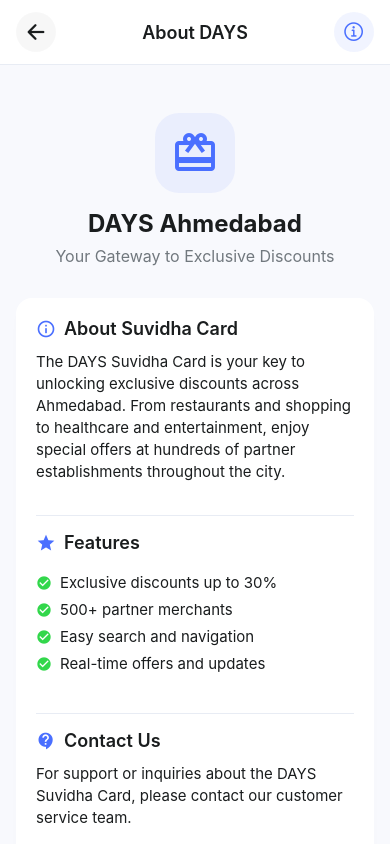
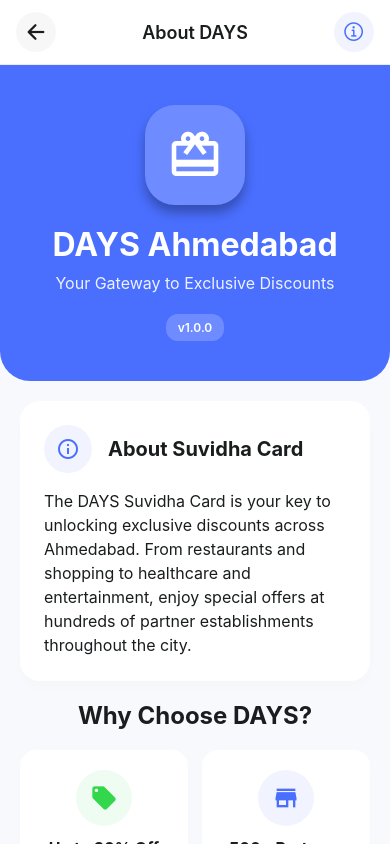
Before and after one commit to panchamjain/DAYS-Suvidha-Search-App, a React Native app: screen /About in a window 390 px wide. Built offline with nearby package versions, Linux system fonts and the light colour scheme; no server answers.

Commit message:
Fix branch list and About screen

```diff
--- a/screens/AboutScreen.tsx
+++ b/screens/AboutScreen.tsx
@@ -1,82 +1,179 @@
 import React from 'react';
-import { View, Text, StyleSheet, SafeAreaView, StatusBar, ScrollView } from 'react-native';
+import { View, Text, StyleSheet, SafeAreaView, StatusBar, ScrollView, TouchableOpacity, Linking } from 'react-native';
 import { MaterialIcons } from '@expo/vector-icons';
 import Header from '../components/Header';
 import Colors from '../constants/Colors';
 
 const AboutScreen = () => {
+  const handleContactPress = () => {
+    // You can replace this with actual contact information
+    Linking.openURL('tel:+919876543210');
+  };
+
+  const handleEmailPress = () => {
+    Linking.openURL('mailto:support@daysahmedabad.com');
+  };
+
+  const handleWebsitePress = () => {
+    Linking.openURL('https://www.daysahmedabad.com');
+  };
+
+  const handleSocialPress = (platform: string) => {
+    const urls = {
+      facebook: 'https://facebook.com/daysahmedabad',
+      instagram: 'https://instagram.com/daysahmedabad',
+      twitter: 'https://twitter.com/daysahmedabad'
+    };
+    Linking.openURL(urls[platform as keyof typeof urls]);
+  };
+
   return (
     <SafeAreaView style={styles.container}>
       <StatusBar backgroundColor={Colors.card} barStyle="dark-content" />
       <Header title="About DAYS" showBackButton />
 
       <ScrollView style={styles.scrollView} showsVerticalScrollIndicator={false}>
-        <View style={styles.content}>
+        {/* Hero Section */}
+        <View style={styles.heroSection}>
           <View style={styles.logoContainer}>
             <View style={styles.logo}>
-              <MaterialIcons name="card-giftcard" size={48} color={Colors.primary} />
+              <MaterialIcons name="card-giftcard" size={56} color="white" />
+            </View>
           </View>
           <Text style={styles.appName}>DAYS Ahmedabad</Text>
           <Text style={styles.tagline}>Your Gateway to Exclusive Discounts</Text>
+          <View style={styles.versionBadge}>
+            <Text style={styles.versionText}>v1.0.0</Text>
+          </View>
         </View>
 
+        {/* About Card */}
         <View style={styles.card}>
-            <View style={styles.section}>
-              <View style={styles.sectionHeader}>
-                <MaterialIcons name="info-outline" size={20} color={Colors.primary} />
-                <Text style={styles.sectionTitle}>About Suvidha Card</Text>
+          <View style={styles.cardHeader}>
+            <View style={styles.cardIcon}>
+              <MaterialIcons name="info-outline" size={24} color={Colors.primary} />
             </View>
-              <Text style={styles.description}>
+            <Text style={styles.cardTitle}>About Suvidha Card</Text>
+          </View>
+          <Text style={styles.cardDescription}>
             The DAYS Suvidha Card is your key to unlocking exclusive discounts across Ahmedabad.
             From restaurants and shopping to healthcare and entertainment, enjoy special offers
             at hundreds of partner establishments throughout the city.
           </Text>
         </View>
 
-            <View style={styles.divider} />
+        {/* Features Grid */}
+        <View style={styles.featuresContainer}>
+          <Text style={styles.sectionTitle}>Why Choose DAYS?</Text>
+          <View style={styles.featuresGrid}>
+            <View style={styles.featureCard}>
+              <View style={[styles.featureIcon, { backgroundColor: `${Colors.secondary}15` }]}>
+                <MaterialIcons name="local-offer" size={28} color={Colors.secondary} />
+              </View>
+              <Text style={styles.featureTitle}>Up to 30% Off</Text>
+              <Text style={styles.featureDescription}>Exclusive discounts at partner merchants</Text>
+            </View>
 
-            <View style={styles.section}>
-              <View style={styles.sectionHeader}>
-                <MaterialIcons name="star" size={20} color={Colors.primary} />
-                <Text style={styles.sectionTitle}>Features</Text>
+            <View style={styles.featureCard}>
+              <View style={[styles.featureIcon, { backgroundColor: `${Colors.primary}15` }]}>
+                <MaterialIcons name="store" size={28} color={Colors.primary} />
               </View>
-              <View style={styles.featuresList}>
-                <View style={styles.featureItem}>
-                  <MaterialIcons name="check-circle" size={16} color={Colors.secondary} />
-                  <Text style={styles.featureText}>Exclusive discounts up to 30%</Text>
+              <Text style={styles.featureTitle}>500+ Partners</Text>
+              <Text style={styles.featureDescription}>Wide network of trusted merchants</Text>
             </View>
-                <View style={styles.featureItem}>
-                  <MaterialIcons name="check-circle" size={16} color={Colors.secondary} />
-                  <Text style={styles.featureText}>500+ partner merchants</Text>
+
+            <View style={styles.featureCard}>
+              <View style={[styles.featureIcon, { backgroundColor: `${Colors.warning}15` }]}>
+                <MaterialIcons name="search" size={28} color={Colors.warning} />
               </View>
-                <View style={styles.featureItem}>
-                  <MaterialIcons name="check-circle" size={16} color={Colors.secondary} />
-                  <Text style={styles.featureText}>Easy search and navigation</Text>
+              <Text style={styles.featureTitle}>Easy Search</Text>
+              <Text style={styles.featureDescription}>Find deals near you instantly</Text>
             </View>
-                <View style={styles.featureItem}>
-                  <MaterialIcons name="check-circle" size={16} color={Colors.secondary} />
-                  <Text style={styles.featureText}>Real-time offers and updates</Text>
+
+            <View style={styles.featureCard}>
+              <View style={[styles.featureIcon, { backgroundColor: `${Colors.info}15` }]}>
+                <MaterialIcons name="update" size={28} color={Colors.info} />
+              </View>
+              <Text style={styles.featureTitle}>Real-time Updates</Text>
+              <Text style={styles.featureDescription}>Latest offers and notifications</Text>
             </View>
           </View>
         </View>
 
-            <View style={styles.divider} />
-
-            <View style={styles.section}>
-              <View style={styles.sectionHeader}>
-                <MaterialIcons name="contact-support" size={20} color={Colors.primary} />
-                <Text style={styles.sectionTitle}>Contact Us</Text>
+        {/* Stats Section */}
+        <View style={styles.statsContainer}>
+          <View style={styles.statItem}>
+            <Text style={styles.statNumber}>500+</Text>
+            <Text style={styles.statLabel}>Partner Merchants</Text>
           </View>
-              <Text style={styles.description}>
-                For support or inquiries about the DAYS Suvidha Card, please contact our customer service team.
-              </Text>
+          <View style={styles.statDivider} />
+          <View style={styles.statItem}>
+            <Text style={styles.statNumber}>50K+</Text>
+            <Text style={styles.statLabel}>Happy Customers</Text>
+          </View>
+          <View style={styles.statDivider} />
+          <View style={styles.statItem}>
+            <Text style={styles.statNumber}>₹10L+</Text>
+            <Text style={styles.statLabel}>Savings Generated</Text>
           </View>
         </View>
 
+        {/* Contact Section */}
+        <View style={styles.contactSection}>
+          <Text style={styles.sectionTitle}>Get in Touch</Text>
+          <Text style={styles.contactDescription}>
+            Have questions or need support? We're here to help you make the most of your DAYS experience.
+          </Text>
+
+          <View style={styles.contactButtons}>
+            <TouchableOpacity style={styles.contactButton} onPress={handleContactPress}>
+              <MaterialIcons name="phone" size={20} color="white" />
+              <Text style={styles.contactButtonText}>Call Us</Text>
+            </TouchableOpacity>
+
+            <TouchableOpacity style={[styles.contactButton, styles.emailButton]} onPress={handleEmailPress}>
+              <MaterialIcons name="email" size={20} color={Colors.primary} />
+              <Text style={[styles.contactButtonText, styles.emailButtonText]}>Email</Text>
+            </TouchableOpacity>
+          </View>
+
+          <TouchableOpacity style={styles.websiteButton} onPress={handleWebsitePress}>
+            <MaterialIcons name="language" size={20} color={Colors.primary} />
+            <Text style={styles.websiteButtonText}>Visit Website</Text>
+          </TouchableOpacity>
+        </View>
+
+        {/* Social Media */}
+        <View style={styles.socialSection}>
+          <Text style={styles.socialTitle}>Follow Us</Text>
+          <View style={styles.socialButtons}>
+            <TouchableOpacity
+              style={[styles.socialButton, { backgroundColor: '#1877F2' }]}
+              onPress={() => handleSocialPress('facebook')}
+            >
+              <MaterialIcons name="facebook" size={24} color="white" />
+            </TouchableOpacity>
+
+            <TouchableOpacity
+              style={[styles.socialButton, { backgroundColor: '#E4405F' }]}
+              onPress={() => handleSocialPress('instagram')}
+            >
+              <MaterialIcons name="camera-alt" size={24} color="white" />
+            </TouchableOpacity>
+
+            <TouchableOpacity
+              style={[styles.socialButton, { backgroundColor: '#1DA1F2' }]}
+              onPress={() => handleSocialPress('twitter')}
+            >
+              <MaterialIcons name="alternate-email" size={24} color="white" />
+            </TouchableOpacity>
+          </View>
+        </View>
+
+        {/* Footer */}
         <View style={styles.footer}>
-            <Text style={styles.footerText}>Version 1.0.0</Text>
-            <Text style={styles.footerText}>© 2024 DAYS Ahmedabad</Text>
-          </View>
+          <Text style={styles.footerText}>© 2024 DAYS Ahmedabad. All rights reserved.</Text>
+          <Text style={styles.footerSubtext}>Made with ❤️ for Ahmedabad</Text>
         </View>
       </ScrollView>
     </SafeAreaView>
@@ -91,89 +188,276 @@ const styles = StyleSheet.create({
   scrollView: {
     flex: 1,
   },
-  content: {
-    padding: 16,
+  heroSection: {
+    alignItems: 'center',
+    paddingVertical: 40,
+    paddingHorizontal: 20,
+    backgroundColor: Colors.primary,
+    borderBottomLeftRadius: 30,
+    borderBottomRightRadius: 30,
   },
   logoContainer: {
-    alignItems: 'center',
-    paddingVertical: 32,
+    marginBottom: 20,
   },
   logo: {
-    width: 80,
-    height: 80,
+    width: 100,
+    height: 100,
+    borderRadius: 30,
+    backgroundColor: 'rgba(255, 255, 255, 0.2)',
+    justifyContent: 'center',
+    alignItems: 'center',
+    shadowColor: '#000',
+    shadowOffset: { width: 0, height: 8 },
+    shadowOpacity: 0.3,
+    shadowRadius: 12,
+    elevation: 8,
+  },
+  appName: {
+    fontSize: 32,
+    fontWeight: 'bold',
+    color: 'white',
+    marginBottom: 8,
+    textAlign: 'center',
+  },
+  tagline: {
+    fontSize: 16,
+    color: 'rgba(255, 255, 255, 0.9)',
+    textAlign: 'center',
+    marginBottom: 20,
+    lineHeight: 22,
+  },
+  versionBadge: {
+    backgroundColor: 'rgba(255, 255, 255, 0.2)',
+    paddingHorizontal: 12,
+    paddingVertical: 6,
+    borderRadius: 12,
+  },
+  versionText: {
+    color: 'white',
+    fontSize: 12,
+    fontWeight: '600',
+  },
+  card: {
+    backgroundColor: Colors.card,
+    borderRadius: 20,
+    padding: 24,
+    margin: 20,
+    shadowColor: Colors.cardShadow,
+    shadowOffset: { width: 0, height: 8 },
+    shadowOpacity: 0.15,
+    shadowRadius: 12,
+    elevation: 8,
+  },
+  cardHeader: {
+    flexDirection: 'row',
+    alignItems: 'center',
+    marginBottom: 16,
+  },
+  cardIcon: {
+    width: 48,
+    height: 48,
     borderRadius: 24,
     backgroundColor: `${Colors.primary}15`,
     justifyContent: 'center',
     alignItems: 'center',
-    marginBottom: 16,
+    marginRight: 16,
   },
-  appName: {
+  cardTitle: {
+    fontSize: 20,
+    fontWeight: 'bold',
+    color: Colors.text,
+    flex: 1,
+  },
+  cardDescription: {
+    fontSize: 16,
+    color: Colors.text,
+    lineHeight: 24,
+  },
+  featuresContainer: {
+    paddingHorizontal: 20,
+    marginBottom: 20,
+  },
+  sectionTitle: {
     fontSize: 24,
     fontWeight: 'bold',
     color: Colors.text,
-    marginBottom: 8,
-  },
-  tagline: {
-    fontSize: 16,
-    color: Colors.textLight,
+    marginBottom: 20,
     textAlign: 'center',
   },
-  card: {
+  featuresGrid: {
+    flexDirection: 'row',
+    flexWrap: 'wrap',
+    justifyContent: 'space-between',
+  },
+  featureCard: {
+    width: '48%',
     backgroundColor: Colors.card,
     borderRadius: 16,
     padding: 20,
-    marginBottom: 24,
+    marginBottom: 16,
+    alignItems: 'center',
+    shadowColor: Colors.cardShadow,
+    shadowOffset: { width: 0, height: 4 },
+    shadowOpacity: 0.1,
+    shadowRadius: 8,
+    elevation: 4,
+  },
+  featureIcon: {
+    width: 56,
+    height: 56,
+    borderRadius: 28,
+    justifyContent: 'center',
+    alignItems: 'center',
+    marginBottom: 12,
+  },
+  featureTitle: {
+    fontSize: 16,
+    fontWeight: 'bold',
+    color: Colors.text,
+    marginBottom: 8,
+    textAlign: 'center',
+  },
+  featureDescription: {
+    fontSize: 14,
+    color: Colors.textLight,
+    textAlign: 'center',
+    lineHeight: 20,
+  },
+  statsContainer: {
+    flexDirection: 'row',
+    backgroundColor: Colors.card,
+    borderRadius: 20,
+    padding: 24,
+    marginHorizontal: 20,
+    marginBottom: 20,
     shadowColor: Colors.cardShadow,
     shadowOffset: { width: 0, height: 8 },
     shadowOpacity: 0.15,
     shadowRadius: 12,
-    elevation: 5,
+    elevation: 8,
   },
-  section: {
+  statItem: {
+    flex: 1,
+    alignItems: 'center',
+  },
+  statNumber: {
+    fontSize: 24,
+    fontWeight: 'bold',
+    color: Colors.primary,
+    marginBottom: 4,
+  },
+  statLabel: {
+    fontSize: 12,
+    color: Colors.textLight,
+    textAlign: 'center',
+    lineHeight: 16,
+  },
+  statDivider: {
+    width: 1,
+    backgroundColor: Colors.border,
+    marginHorizontal: 16,
+  },
+  contactSection: {
+    paddingHorizontal: 20,
+    marginBottom: 20,
+  },
+  contactDescription: {
+    fontSize: 16,
+    color: Colors.text,
+    textAlign: 'center',
+    lineHeight: 24,
+    marginBottom: 24,
+  },
+  contactButtons: {
+    flexDirection: 'row',
+    justifyContent: 'space-between',
     marginBottom: 16,
   },
-  sectionHeader: {
+  contactButton: {
     flexDirection: 'row',
     alignItems: 'center',
-    marginBottom: 12,
+    backgroundColor: Colors.primary,
+    paddingHorizontal: 24,
+    paddingVertical: 16,
+    borderRadius: 12,
+    flex: 1,
+    marginHorizontal: 4,
+    justifyContent: 'center',
   },
-  sectionTitle: {
-    fontSize: 18,
+  emailButton: {
+    backgroundColor: 'transparent',
+    borderWidth: 2,
+    borderColor: Colors.primary,
+  },
+  contactButtonText: {
+    color: 'white',
+    fontSize: 16,
     fontWeight: '600',
-    color: Colors.text,
     marginLeft: 8,
   },
-  description: {
-    fontSize: 15,
-    color: Colors.text,
-    lineHeight: 22,
+  emailButtonText: {
+    color: Colors.primary,
   },
-  divider: {
-    height: 1,
-    backgroundColor: Colors.border,
-    marginVertical: 16,
-  },
-  featuresList: {
-    marginTop: 8,
-  },
-  featureItem: {
+  websiteButton: {
     flexDirection: 'row',
     alignItems: 'center',
-    marginBottom: 8,
+    justifyContent: 'center',
+    backgroundColor: 'transparent',
+    borderWidth: 1,
+    borderColor: Colors.border,
+    paddingVertical: 16,
+    borderRadius: 12,
   },
-  featureText: {
-    fontSize: 15,
+  websiteButtonText: {
+    color: Colors.primary,
+    fontSize: 16,
+    fontWeight: '600',
+    marginLeft: 8,
+  },
+  socialSection: {
+    alignItems: 'center',
+    paddingHorizontal: 20,
+    marginBottom: 30,
+  },
+  socialTitle: {
+    fontSize: 20,
+    fontWeight: 'bold',
     color: Colors.text,
-    marginLeft: 8,
+    marginBottom: 20,
+  },
+  socialButtons: {
+    flexDirection: 'row',
+    justifyContent: 'center',
+  },
+  socialButton: {
+    width: 56,
+    height: 56,
+    borderRadius: 28,
+    justifyContent: 'center',
+    alignItems: 'center',
+    marginHorizontal: 12,
+    shadowColor: '#000',
+    shadowOffset: { width: 0, height: 4 },
+    shadowOpacity: 0.3,
+    shadowRadius: 8,
+    elevation: 6,
   },
   footer: {
     alignItems: 'center',
-    paddingVertical: 16,
+    paddingVertical: 30,
+    paddingHorizontal: 20,
   },
   footerText: {
     fontSize: 14,
     color: Colors.textLight,
-    marginBottom: 4,
+    textAlign: 'center',
+    marginBottom: 8,
+  },
+  footerSubtext: {
+    fontSize: 14,
+    color: Colors.textLight,
+    textAlign: 'center',
+    fontStyle: 'italic',
   },
 });
 
```
Also changed, not shown: components/BranchCard.tsx (+4 -3 lines), screens/MerchantDetailScreen.tsx (+7 -0 lines). Lines whose indentation alone changed are shown as unchanged.
